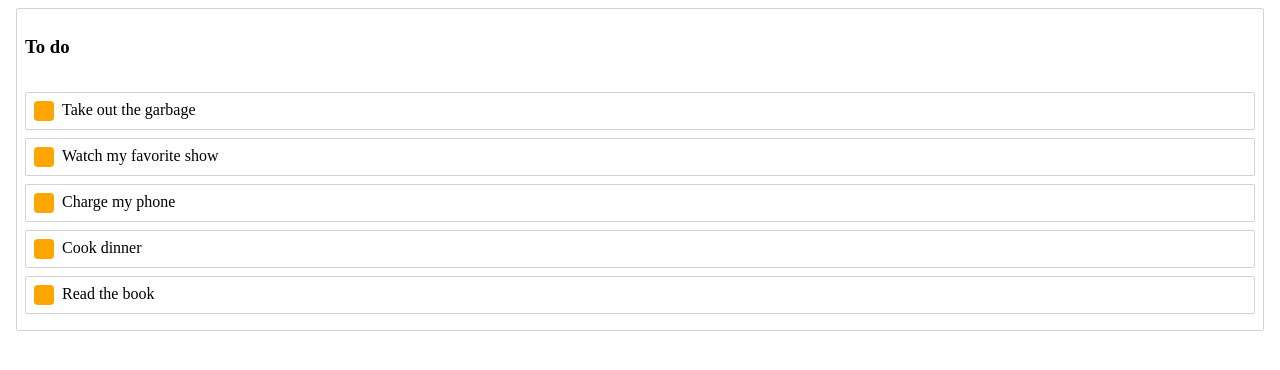
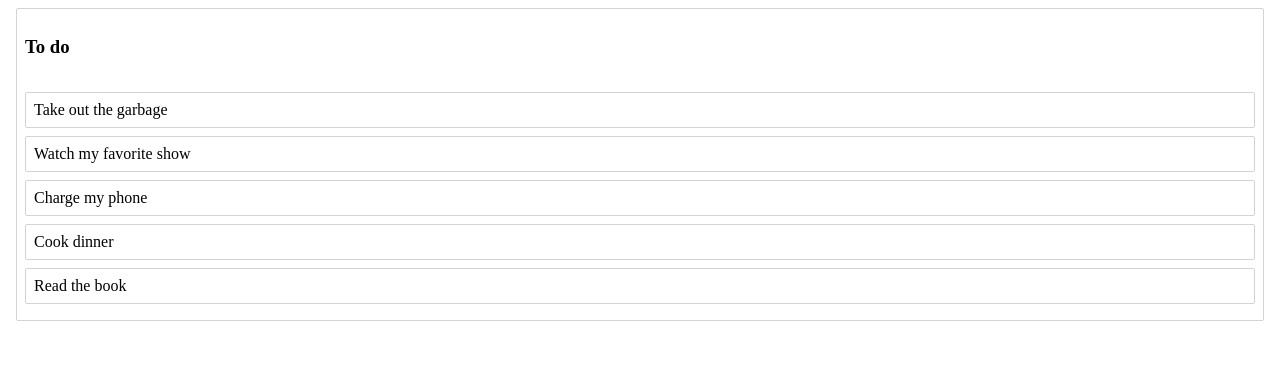
Before and after one commit to DevGabrielDeSouza/maracard, a React (Create React App) app: page / in a window 1280 px wide. Shown: the top 370 px of the page. Built offline with nearby package versions, Linux system fonts and the light colour scheme.

Commit message:
Handle zombie code

```diff
--- a/src/task.jsx
+++ b/src/task.jsx
@@ -31,7 +31,7 @@ export default class Task extends React.Component {
 						ref={provided.innerRef}
 						isDragging={snapshot.isDragging}
 					>
-						<Handle {...provided.dragHandleProps} />
+						{/*<Handle {...provided.dragHandleProps} />*/}
 						{this.props.task.content}
 					</Container>
 				)}
```
